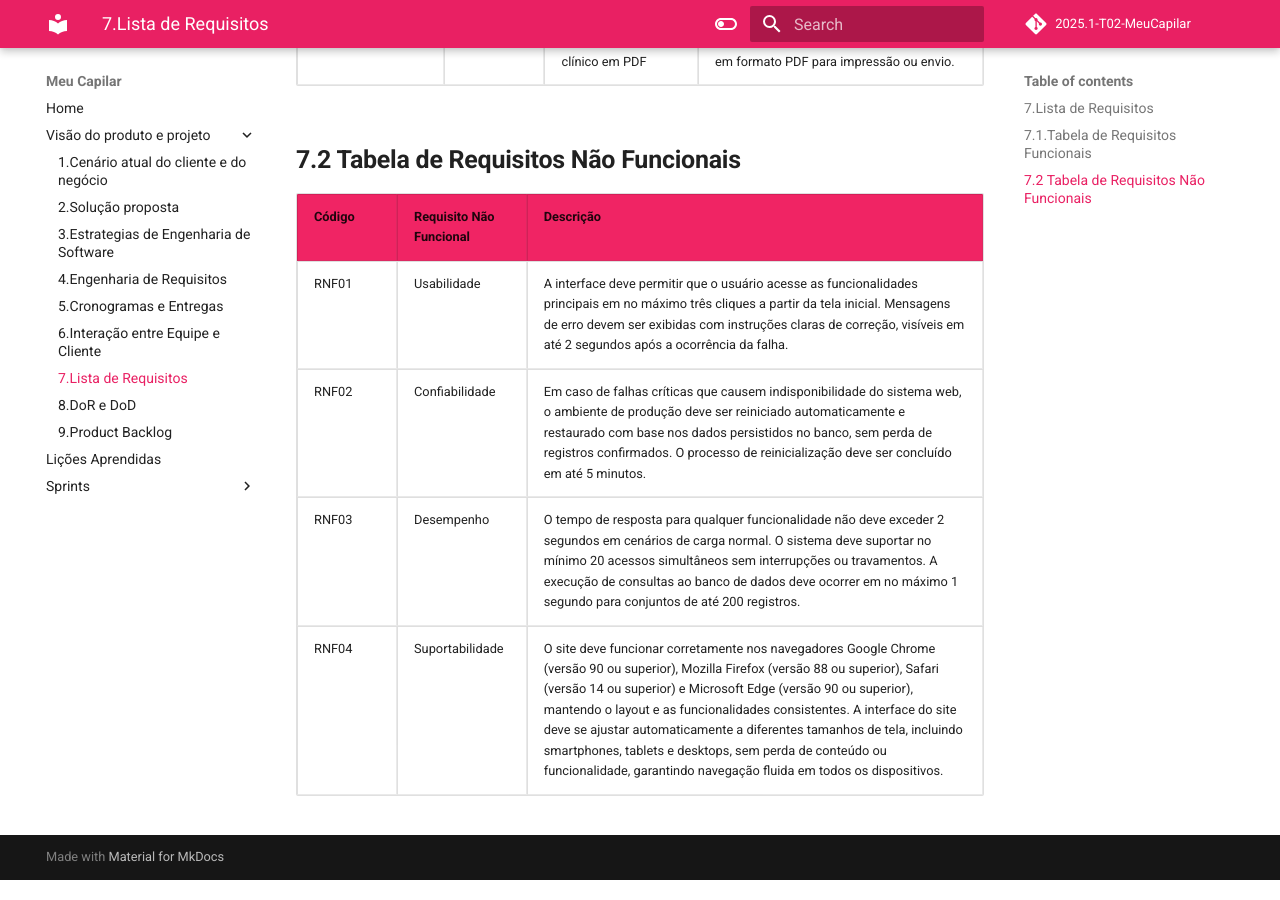
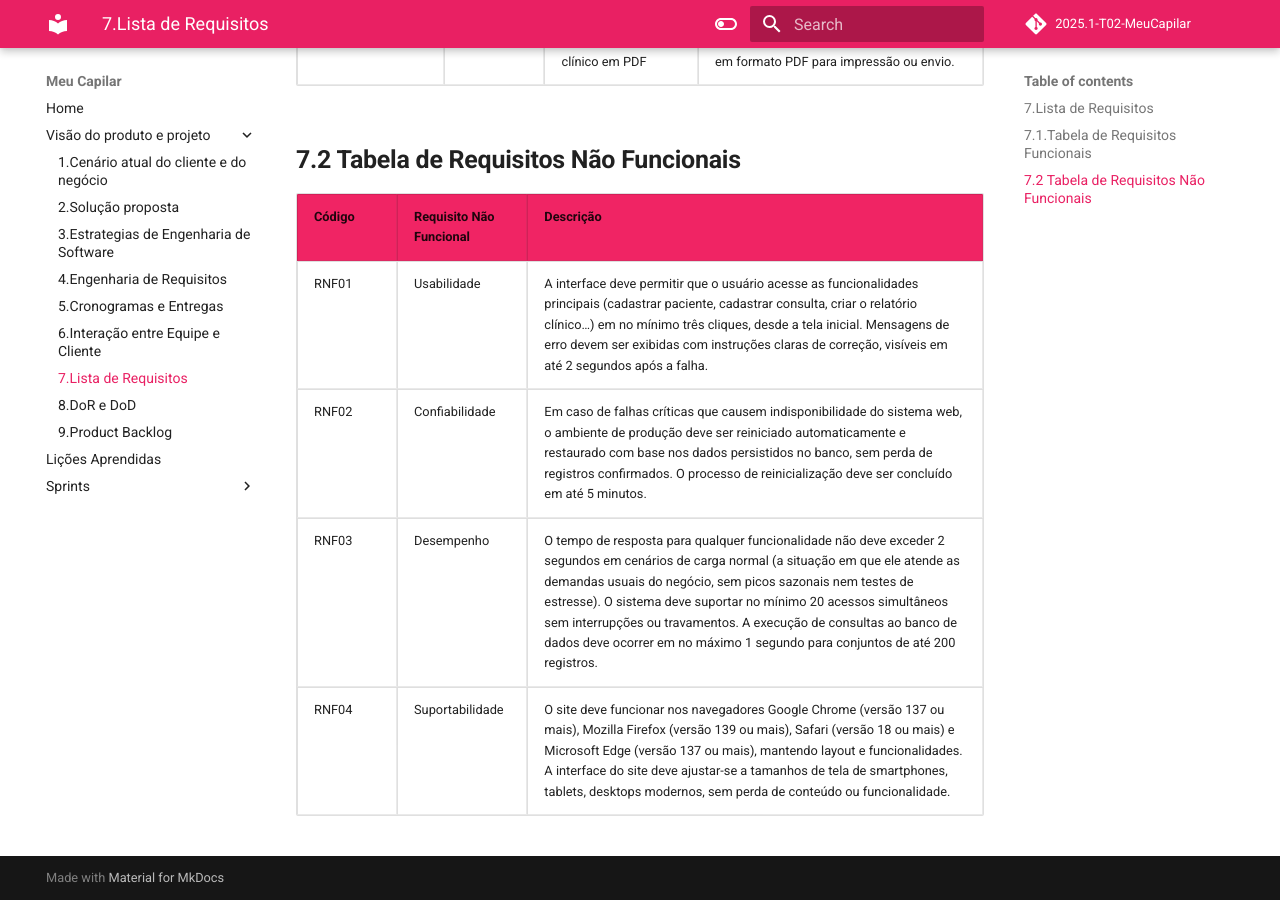
Before and after one commit to mdsreq-fga-unb/2025.1-T02-MeuCapilar, an MkDocs documentation site: the page built from docs/unidade2/sessao7.md, in a window 1280 px wide and 900 px high, scrolled down 1796 px. Built offline with MkDocs 1.6.1 and Material for MkDocs 9.7.7, drawn with Linux system fonts in a browser that asks for light colours; comment, search, counter and statistics services are not loaded.

Commit message:
att rnfs

```diff
--- a/docs/unidade2/sessao7.md
+++ b/docs/unidade2/sessao7.md
@@ -133,7 +133,7 @@
       <td>RNF01</td>
       <td>Usabilidade</td>
       <td>
-        A interface deve permitir que o usuário acesse as funcionalidades principais em no máximo três cliques a partir da tela inicial. Mensagens de erro devem ser exibidas com instruções claras de correção, visíveis em até 2 segundos após a ocorrência da falha.
+        A interface deve permitir que o usuário acesse as funcionalidades principais (cadastrar paciente, cadastrar consulta, criar o relatório clínico…) em no mínimo três cliques, desde a tela inicial. Mensagens de erro devem ser exibidas com instruções claras de correção, visíveis em até 2 segundos após a falha.
       </td>
     </tr>
     <tr>
@@ -147,14 +147,14 @@
       <td>RNF03</td>
       <td>Desempenho</td>
       <td>
-        O tempo de resposta para qualquer funcionalidade não deve exceder 2 segundos em cenários de carga normal. O sistema deve suportar no mínimo 20 acessos simultâneos sem interrupções ou travamentos. A execução de consultas ao banco de dados deve ocorrer em no máximo 1 segundo para conjuntos de até 200 registros.
+        O tempo de resposta para qualquer funcionalidade não deve exceder 2 segundos em cenários de carga normal (a situação em que ele atende as demandas usuais do negócio, sem picos sazonais nem testes de estresse). O sistema deve suportar no mínimo 20 acessos simultâneos sem interrupções ou travamentos. A execução de consultas ao banco de dados deve ocorrer em no máximo 1 segundo para conjuntos de até 200 registros.
       </td>
     </tr>
     <tr>
       <td>RNF04</td>
       <td>Suportabilidade</td>
       <td>
-        O site deve funcionar corretamente nos navegadores Google Chrome (versão 90 ou superior), Mozilla Firefox (versão 88 ou superior), Safari (versão 14 ou superior) e Microsoft Edge (versão 90 ou superior), mantendo o layout e as funcionalidades consistentes. A interface do site deve se ajustar automaticamente a diferentes tamanhos de tela, incluindo smartphones, tablets e desktops, sem perda de conteúdo ou funcionalidade, garantindo navegação fluida em todos os dispositivos.
+        O site deve funcionar nos navegadores Google Chrome (versão 137 ou mais), Mozilla Firefox (versão 139 ou mais), Safari (versão 18 ou mais) e Microsoft Edge (versão 137 ou mais), mantendo layout e funcionalidades. A interface do site deve ajustar-se a tamanhos de tela de smartphones, tablets, desktops modernos, sem perda de conteúdo ou funcionalidade.
       </td>
     </tr>
   </tbody>
```
